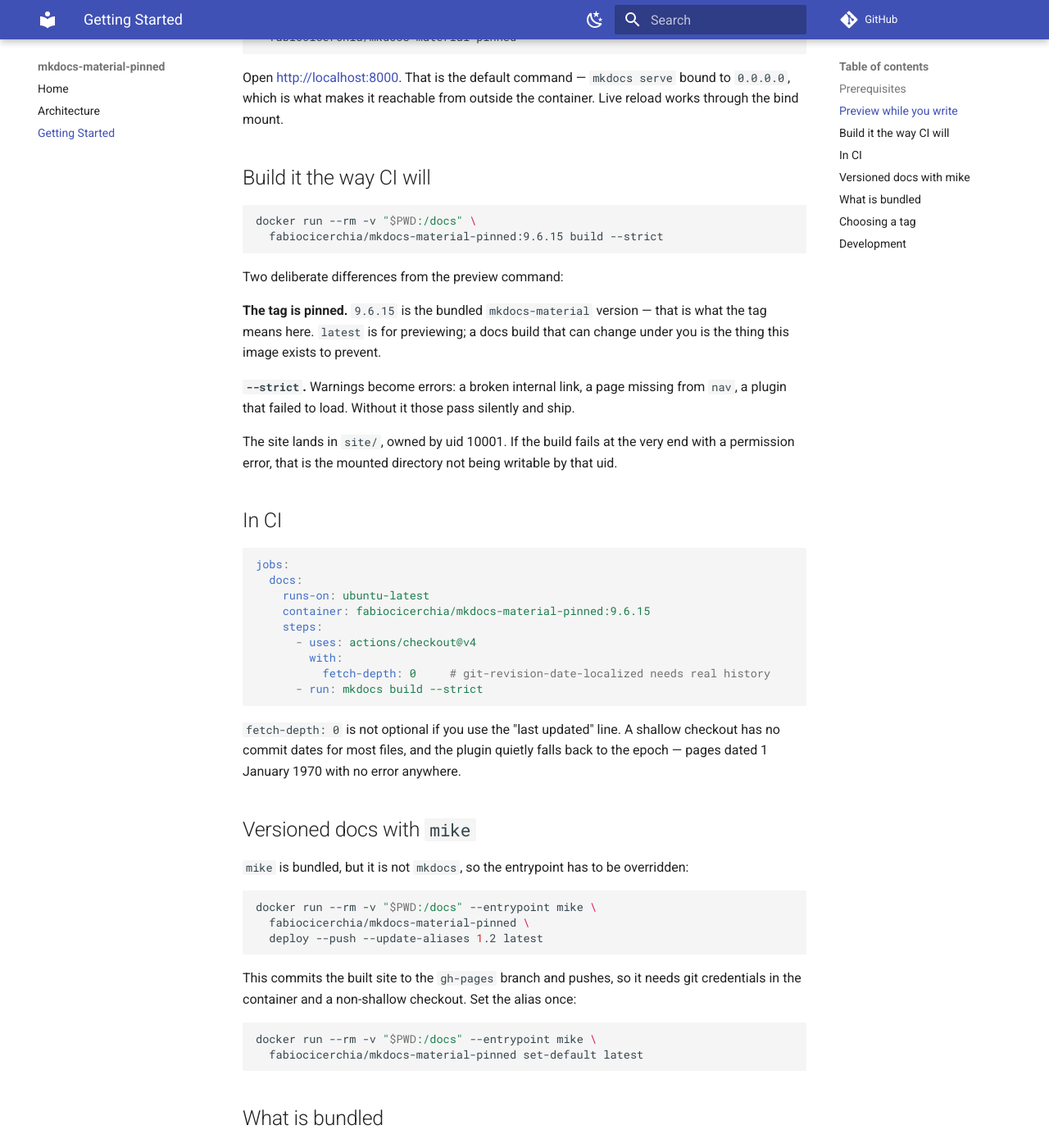
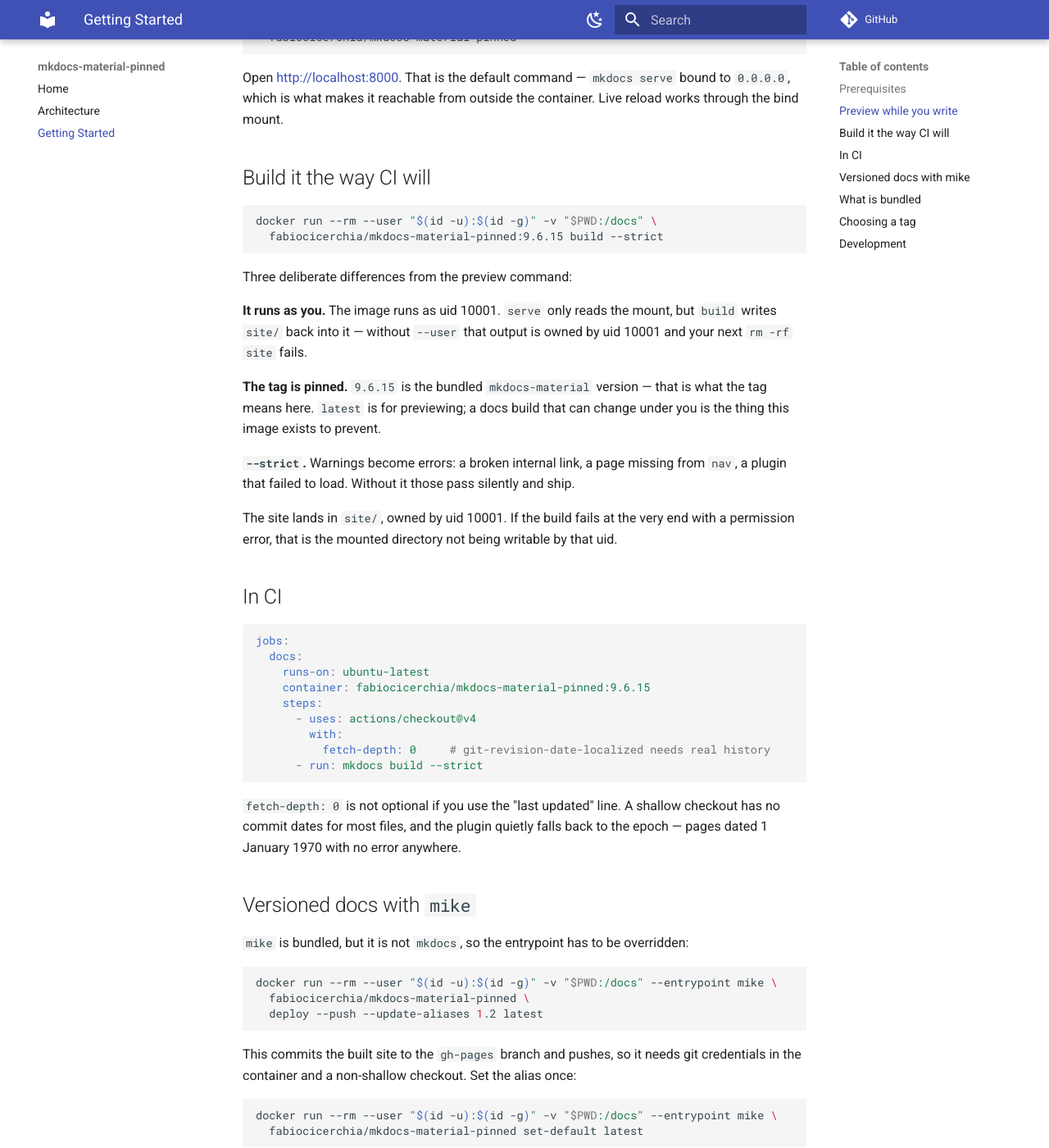
Before and after one commit to fabiocicerchia/mkdocs-material-pinned, an MkDocs documentation site: the page built from docs/getting-started.md, in a window 1280 px wide and 1400 px high, scrolled down 366 px. Shown: the whole window at 82% size. Built offline with MkDocs 1.6.1 and Material for MkDocs 9.7.7, drawn with Linux system fonts in a browser that asks for light colours; comment, search, counter and statistics services are not loaded.

Commit message:
fix: build the smoke-test site as the calling user
The image runs as uid 10001. `mktemp -d` is 0700 and owned by the invoking
user, so the container could not even read the config it was pointed at:

    PermissionError: [Errno 13] Permission denied: '/docs/mkdocs.yml'

Loosening the directory permissions is not enough on its own: mkdocs writes
site/ back into the mount as uid 10001, and the test's closing `rm -rf "$TMP"`
then fails under `set -eu` — trading one red build for another.

Passing --user "$(id -u):$(id -g)" fixes both halves: the mount is readable, and
the output belongs to whoever ran the test. Verified against a 0700 directory
(what mktemp produces): build succeeds, site/index.html lands owned by the
caller, plain rm cleans up.

Same flag added to the README and getting-started build/mike examples — users
following them hit the identical problem the first time they build, and get a
site/ directory they cannot delete.

Co-Authored-By: Claude Opus 5 (1M context) <noreply@anthropic.com>
Claude-Session: https://claude.ai/code/session_014V7zv8ngF2y1kw7Bfrkcg5

````diff
--- a/docs/getting-started.md
+++ b/docs/getting-started.md
@@ -19,11 +19,15 @@ container. Live reload works through the bind mount.
 ## Build it the way CI will
 
 ```sh
-docker run --rm -v "$PWD:/docs" \
+docker run --rm --user "$(id -u):$(id -g)" -v "$PWD:/docs" \
   fabiocicerchia/mkdocs-material-pinned:9.6.15 build --strict
 ```
 
-Two deliberate differences from the preview command:
+Three deliberate differences from the preview command:
+
+**It runs as you.** The image runs as uid 10001. `serve` only reads the mount,
+but `build` writes `site/` back into it — without `--user` that output is owned
+by uid 10001 and your next `rm -rf site` fails.
 
 **The tag is pinned.** `9.6.15` is the bundled `mkdocs-material` version — that
 is what the tag means here. `latest` is for previewing; a docs build that can
@@ -61,7 +65,7 @@ to the epoch — pages dated 1 January 1970 with no error anywhere.
 overridden:
 
 ```sh
-docker run --rm -v "$PWD:/docs" --entrypoint mike \
+docker run --rm --user "$(id -u):$(id -g)" -v "$PWD:/docs" --entrypoint mike \
   fabiocicerchia/mkdocs-material-pinned \
   deploy --push --update-aliases 1.2 latest
 ```
@@ -70,7 +74,7 @@ This commits the built site to the `gh-pages` branch and pushes, so it needs
 git credentials in the container and a non-shallow checkout. Set the alias once:
 
 ```sh
-docker run --rm -v "$PWD:/docs" --entrypoint mike \
+docker run --rm --user "$(id -u):$(id -g)" -v "$PWD:/docs" --entrypoint mike \
   fabiocicerchia/mkdocs-material-pinned set-default latest
 ```
 
````
Also changed, not shown: README.md (+6 -2 lines), 1 other file.
